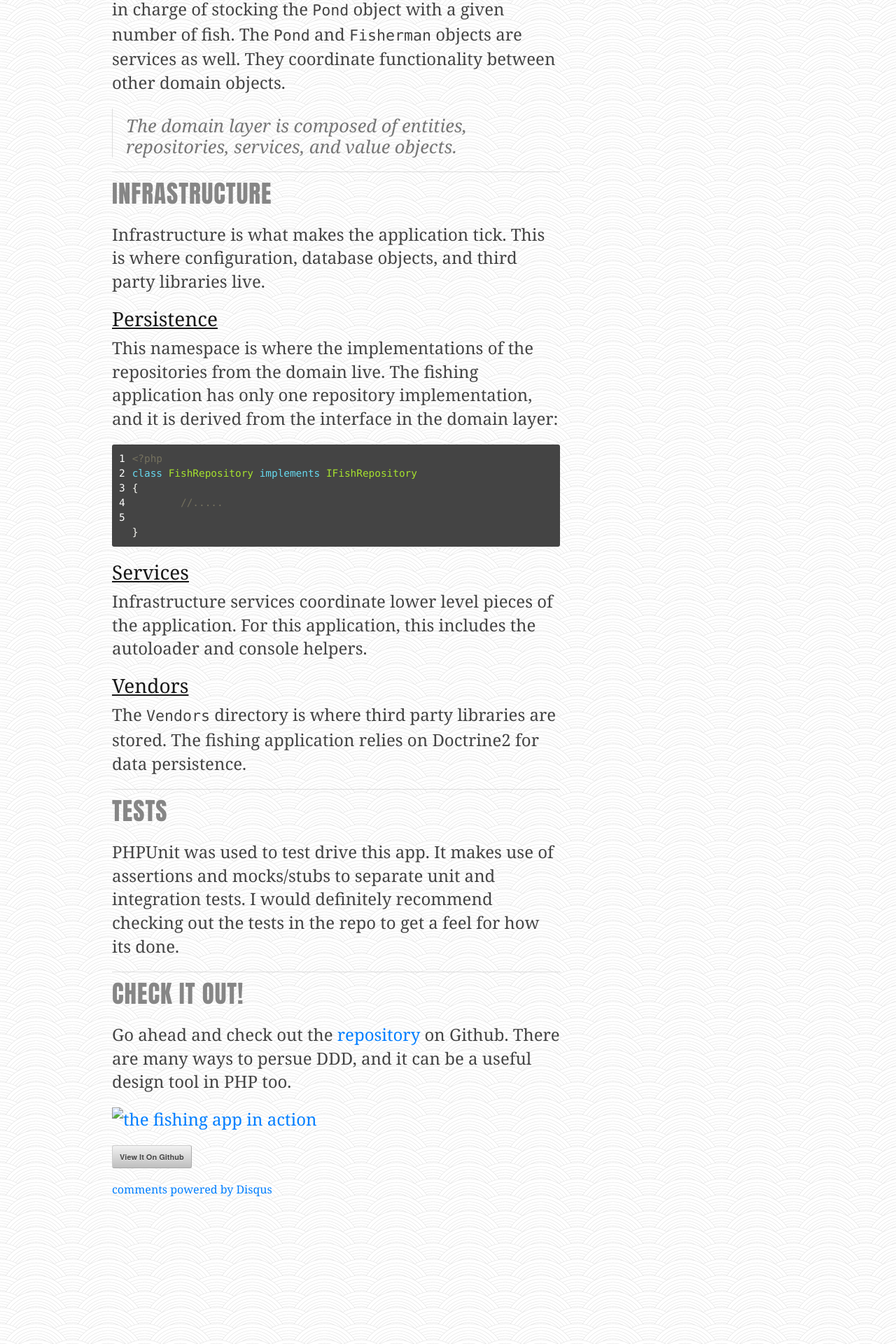
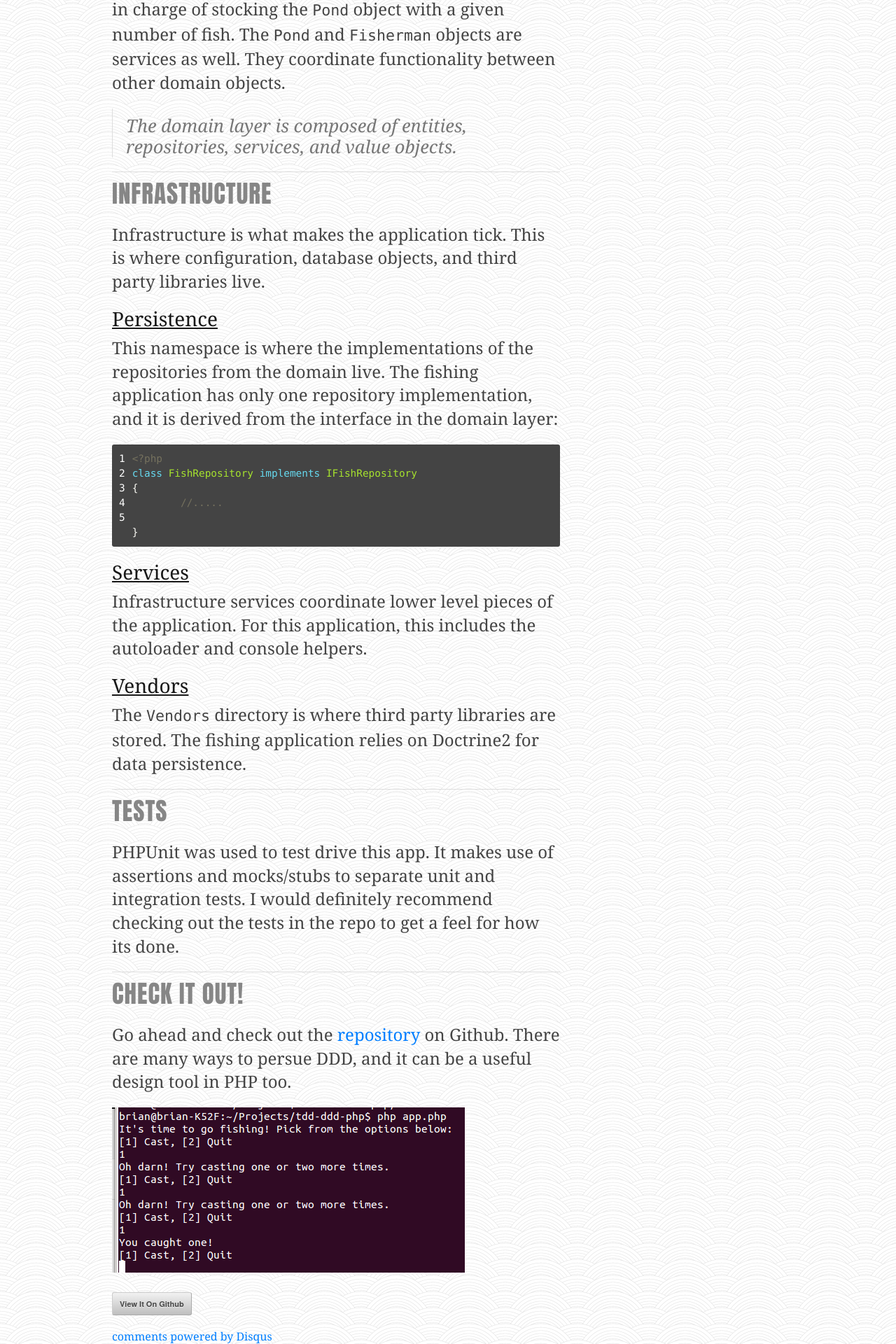
Before and after one commit to brianium/old-site, a Jekyll site: the page built from _posts/2012-05-21-domain-driven-php.html, in a window 1280 px wide. Shown: the part 3057-4977 px from the top of the page at 70% size. Built offline with Jekyll 4.4.1, drawn with Linux system fonts in a browser that asks for light colours; comment, search, counter and statistics services are not loaded.

Commit message:
add console image to ddd php article

```diff
--- a/_posts/2012-05-21-domain-driven-php.html
+++ b/_posts/2012-05-21-domain-driven-php.html
@@ -132,6 +132,6 @@ class FishRepository implements IFishRepository
 	Go ahead and check out the <a href="https://github.com/brianium/tdd-ddd-php" target="_blank">repository</a> on Github. There are many ways to persue DDD, and it can be a useful design tool in PHP too.
 </p>
 <p>
-<a href="http://www.brianscaturro.com/wp-content/uploads/2012/05/console.png"><img src="http://www.brianscaturro.com/wp-content/uploads/2012/05/console.png" alt="the fishing app in action" title="console" width="504" height="236" class="alignleft size-full wp-image-1607" /></a>
+<img src="/images/console.png" alt="the fishing app in action" title="console" width="504" height="236" />
 </p>
 <a class="button" href="https://github.com/brianium/tdd-ddd-php" target="_blank">View It On Github</a>
```
Also changed, not shown: images/console.png (added), 1 other file.
